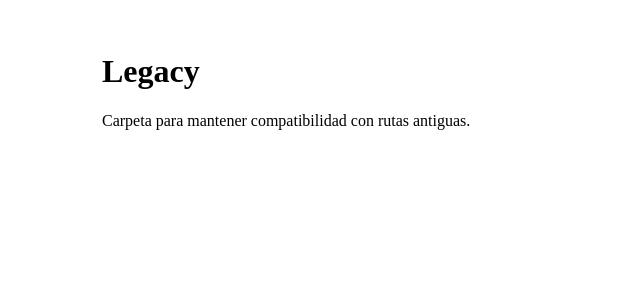
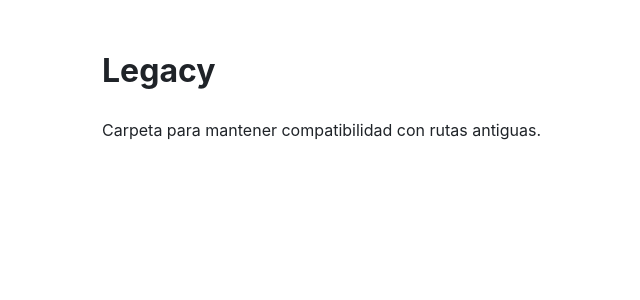
Before and after one commit to jpexposito/jpexposito.github.io, a Jekyll site: the page built from legacy/README.md, in a window 1280 px wide. Shown: the top 300 px of the page, without its empty margins (88-728 px from the left). Built offline with Jekyll 4.4.1, drawn with Linux system fonts in a browser that asks for light colours; our own code applies the rules of GitHub Pages for plain Markdown files.

Commit message:
Se corrigen los estilos

```diff
--- a/assets/css/site.css
+++ b/assets/css/site.css
@@ -1,10 +1,23 @@
+:root {
+  --text: #1f2328;
+  --bg: #ffffff;
+}
+
+body {
+  margin: 0;
+  color: var(--text);
+  background: var(--bg);
+
+  /* Muy parecido a GitHub README */
+  font-family: -apple-system, BlinkMacSystemFont, "Segoe UI",
+               "Helvetica Neue", Arial, system-ui, sans-serif;
+
+  font-size: 16px;
+  line-height: 1.6;
+}
+
 .container {
   max-width: 900px;
   margin: 0 auto;
   padding: 24px;
 }
-
-/* Justificar texto (opcional) */
-.justify {
-  text-align: justify;
-}
```
Also changed, not shown: index.md (+5 -0 lines).
